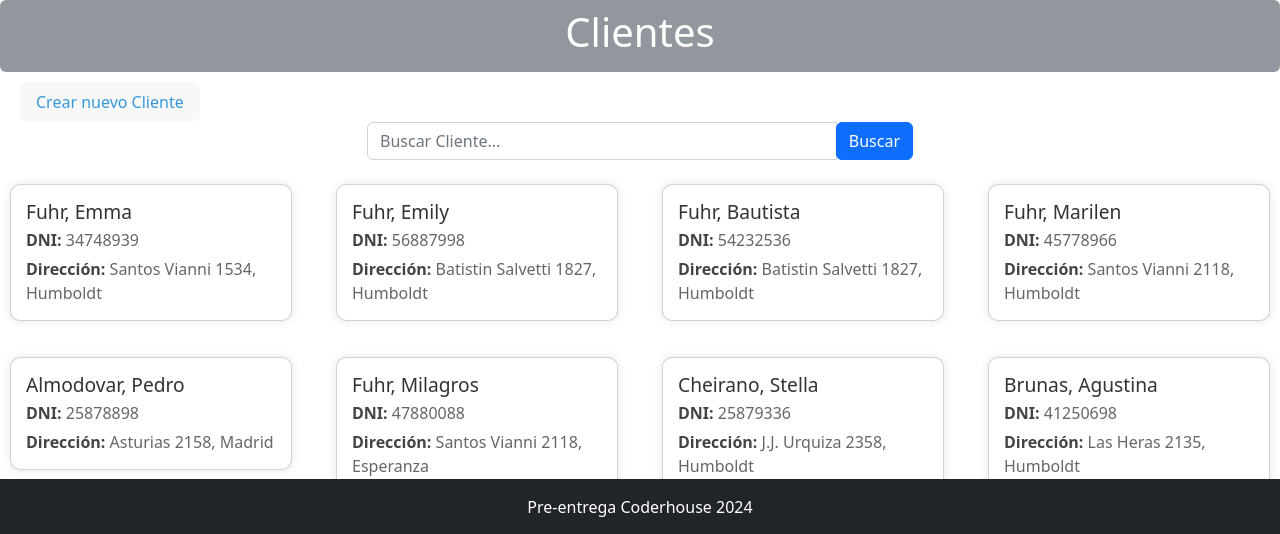
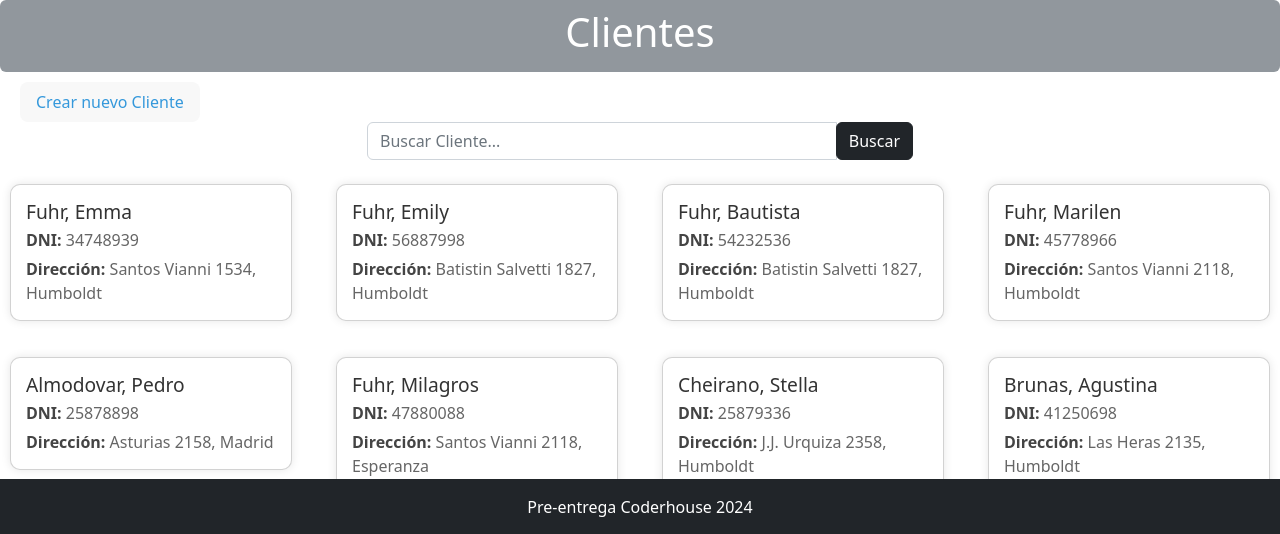
Before and after one commit to EmmaFuhr/EmmaFuhr-Preentrega, a Django app: page /cliente/cliente/ in a window 1280 px wide. Shown: the part 265-799 px from the top of the page. Run offline with Django 5.2, Linux system fonts and the light colour scheme; data comes from the database, SQL or seed files in the repository; some libraries are stand-ins or nearby versions.

Commit message:
change: se cambio estilo de boton Buscar

```diff
--- a/project/articulo/templates/articulo/index.html
+++ b/project/articulo/templates/articulo/index.html
@@ -15,7 +15,7 @@
                 <div class="input-group">
                     <input type="text" class="form-control" name="consulta" placeholder="Buscar Artículo...">
                     <div class="input-group-append">
-                        <button class="btn btn-primary" type="submit">Buscar</button>
+                        <button class="btn btn-dark" type="submit">Buscar</button>
                     </div>
                 </div>
             </form>
--- a/project/cliente/templates/cliente/index.html
+++ b/project/cliente/templates/cliente/index.html
@@ -15,7 +15,7 @@
                 <div class="input-group">
                     <input type="text" class="form-control" name="consulta" placeholder="Buscar Cliente...">
                     <div class="input-group-append">
-                        <button class="btn btn-primary" type="submit">Buscar</button>
+                        <button class="btn btn-dark" type="submit">Buscar</button>
                     </div>
                 </div>
             </form>
--- a/project/cliente/templates/cliente/pedidos.html
+++ b/project/cliente/templates/cliente/pedidos.html
@@ -15,7 +15,7 @@
                 <div class="input-group">
                     <input type="text" class="form-control" name="consulta" placeholder="Buscar Pedido...">
                     <div class="input-group-append">
-                        <button class="btn btn-primary" type="submit">Buscar</button>
+                        <button class="btn btn-dark" type="submit">Buscar</button>
                     </div>
                 </div>
             </form>
```
